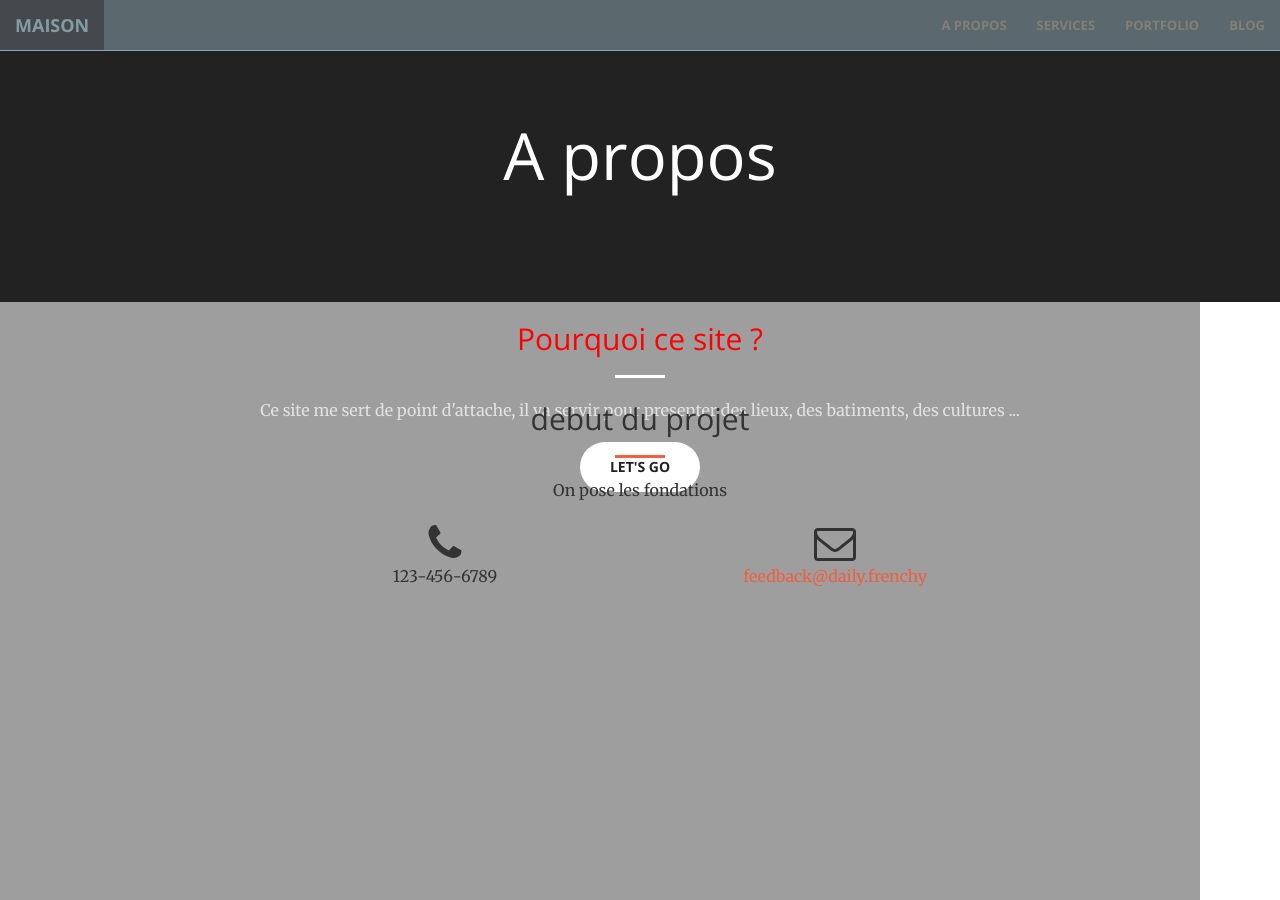
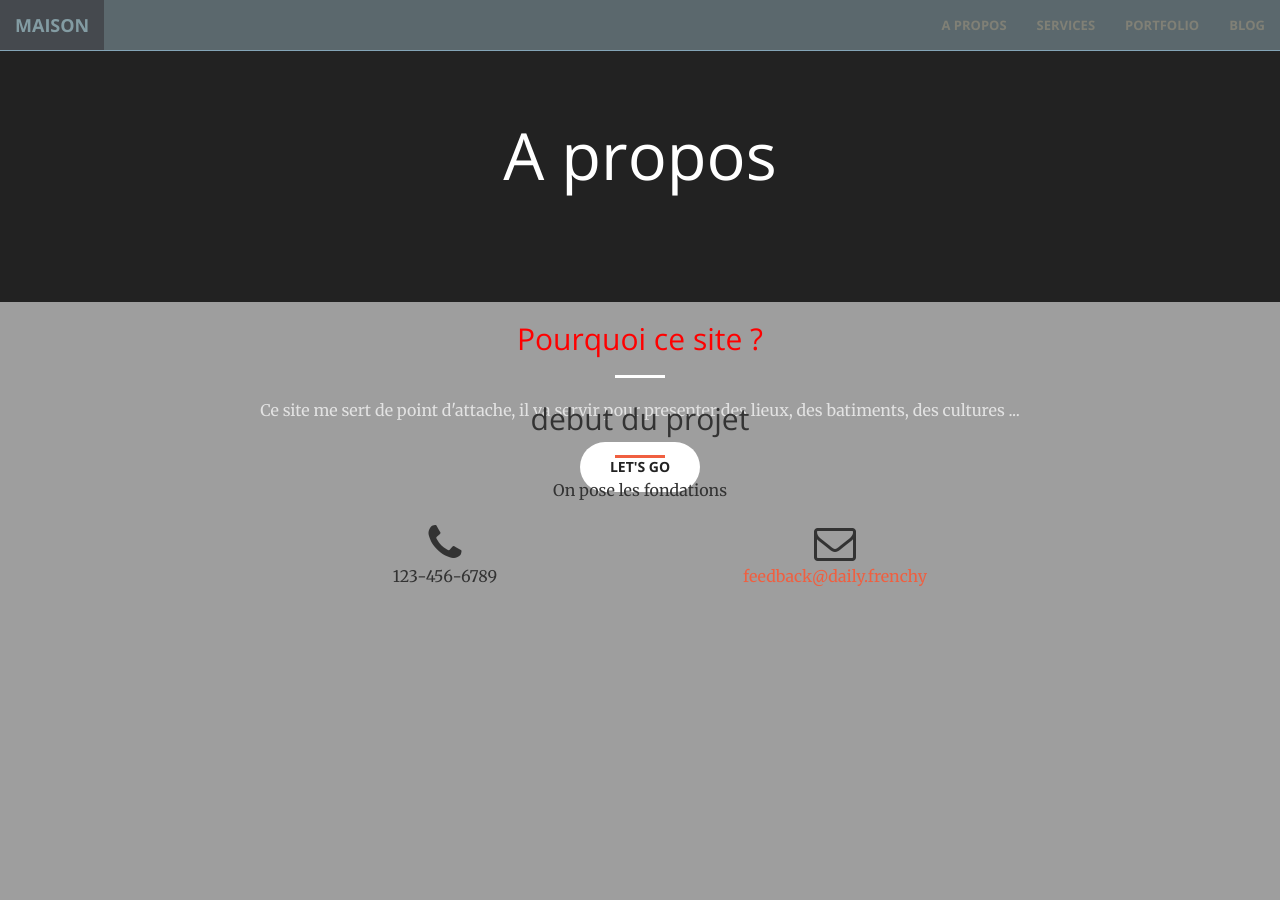
Before and after one commit to daily-frenchy/open, a Jekyll site: the page built from about.html, in a window 1280 px wide and 900 px high. Built offline with Jekyll 4.4.1, drawn with Linux system fonts in a browser that asks for light colours.

Commit message:
Update creative.css

```diff
--- a/css/creative.css
+++ b/css/creative.css
@@ -525,14 +525,13 @@ img::-moz-selection {
 /* ----------------------------------------------------------------------------- debut about ---------------------------------------------------------------------------------- */
 
 .about {
+    color : red;
     position: absolute;
     width: 100%;
     min-height: 100%;
     text-align: center;
     background-image: url(/open/img/about.jpg);
-    color : red;
-    background-size: contain;
-    background-repeat: no-repeat;
+
 }
 
 @media(min-width:768px) {
```
